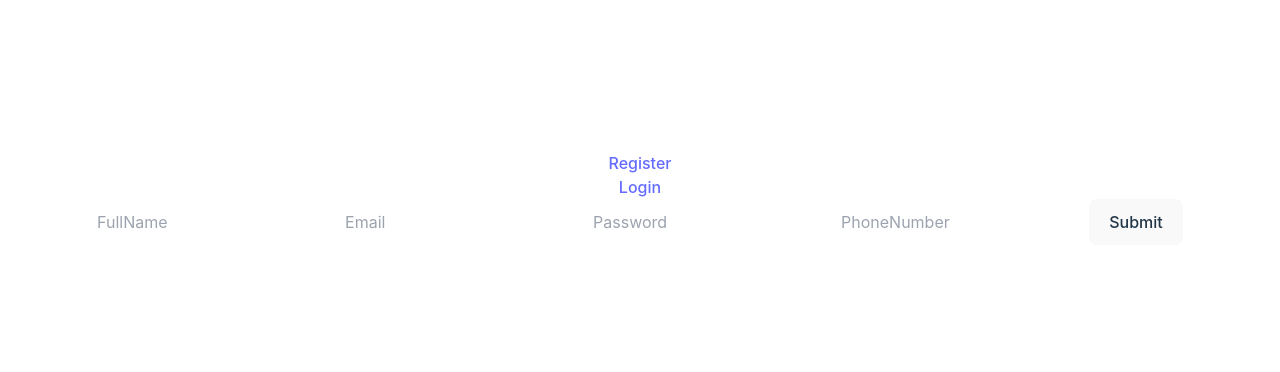
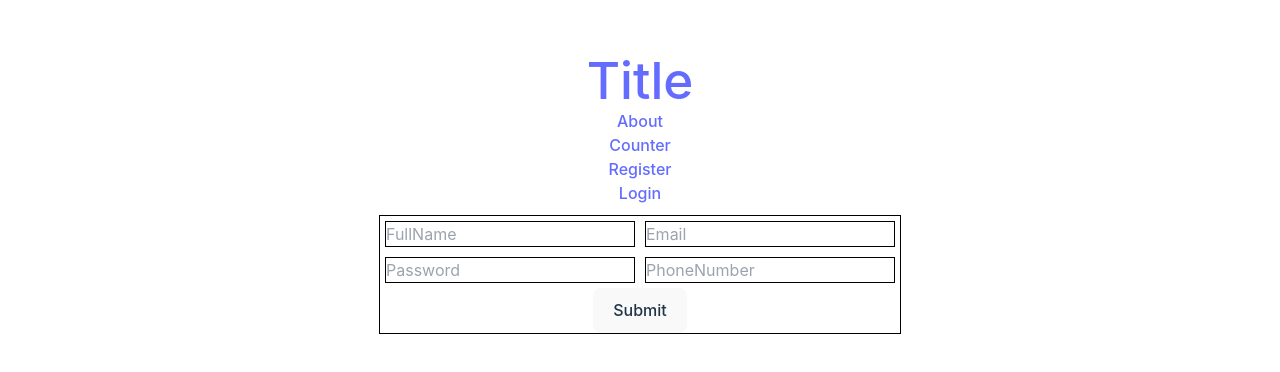
Before and after one commit to ntijoh-linus-eriksson/Opera-bot-training, a React (Vite) app in the folder Opera Bot/: page /register in a window 1280 px wide. Shown: the part 202-574 px from the top of the page. Built offline with nearby package versions, Linux system fonts and the light colour scheme.

Commit message:
Gjorde lite css på inputs och forms osv. Tog bort urkommenteringen av länkarna

```diff
--- a/Opera Bot/src/App.tsx
+++ b/Opera Bot/src/App.tsx
@@ -14,11 +14,11 @@ function App() {
   return (
     <div className="App">
       <nav>
-        {/* <h1><Link to="/">Title</Link></h1> */}
+        <h1><Link to="/">Title</Link></h1>
 
         <ul>
-          {/* <li><Link to="/about">About</Link></li>
-          <li><Link to="/counter">Counter</Link></li> */}
+          <li><Link to="/about">About</Link></li>
+          <li><Link to="/counter">Counter</Link></li>
           <li><Link to="/register">Register</Link></li>
           <li><Link to="/login">Login</Link></li>
 
--- a/Opera Bot/src/index.css
+++ b/Opera Bot/src/index.css
@@ -19,6 +19,13 @@
   -webkit-text-size-adjust: 100%;
 }
 
+body {
+  margin: 0;
+  display: flex;
+  place-items: center;
+  min-width: 320px;
+  min-height: 100vh;
+}
 
 a {
   font-weight: 500;
@@ -27,14 +34,6 @@ a {
 }
 a:hover {
   color: #535bf2;
-}
-
-body {
-  margin: 0;
-  display: flex;
-  place-items: center;
-  min-width: 320px;
-  min-height: 100vh;
 }
 
 h1 {
@@ -61,6 +60,16 @@ button:focus-visible {
   outline: 4px auto -webkit-focus-ring-color;
 }
 
+input {
+  border: 1px solid black;
+  margin: 5px;
+}
+
+form {
+  margin: 10px;
+  border: 1px solid black;
+}
+
 @media (prefers-color-scheme: light) {
   :root {
     color: #213547;
--- a/Opera Bot/src/views/RegisterView.tsx
+++ b/Opera Bot/src/views/RegisterView.tsx
@@ -30,6 +30,7 @@ const Register = () => {
             placeholder="Email"
             className="input"
           />
+          <br />
           <input
             value={password}
             onChange={(e) => setPassword(e.target.value)}
@@ -44,6 +45,7 @@ const Register = () => {
             placeholder="PhoneNumber"
             className="input"
           />
+          <br />
           <button type="submit" className="btn">Submit</button>
         </form>
       </div>
```
